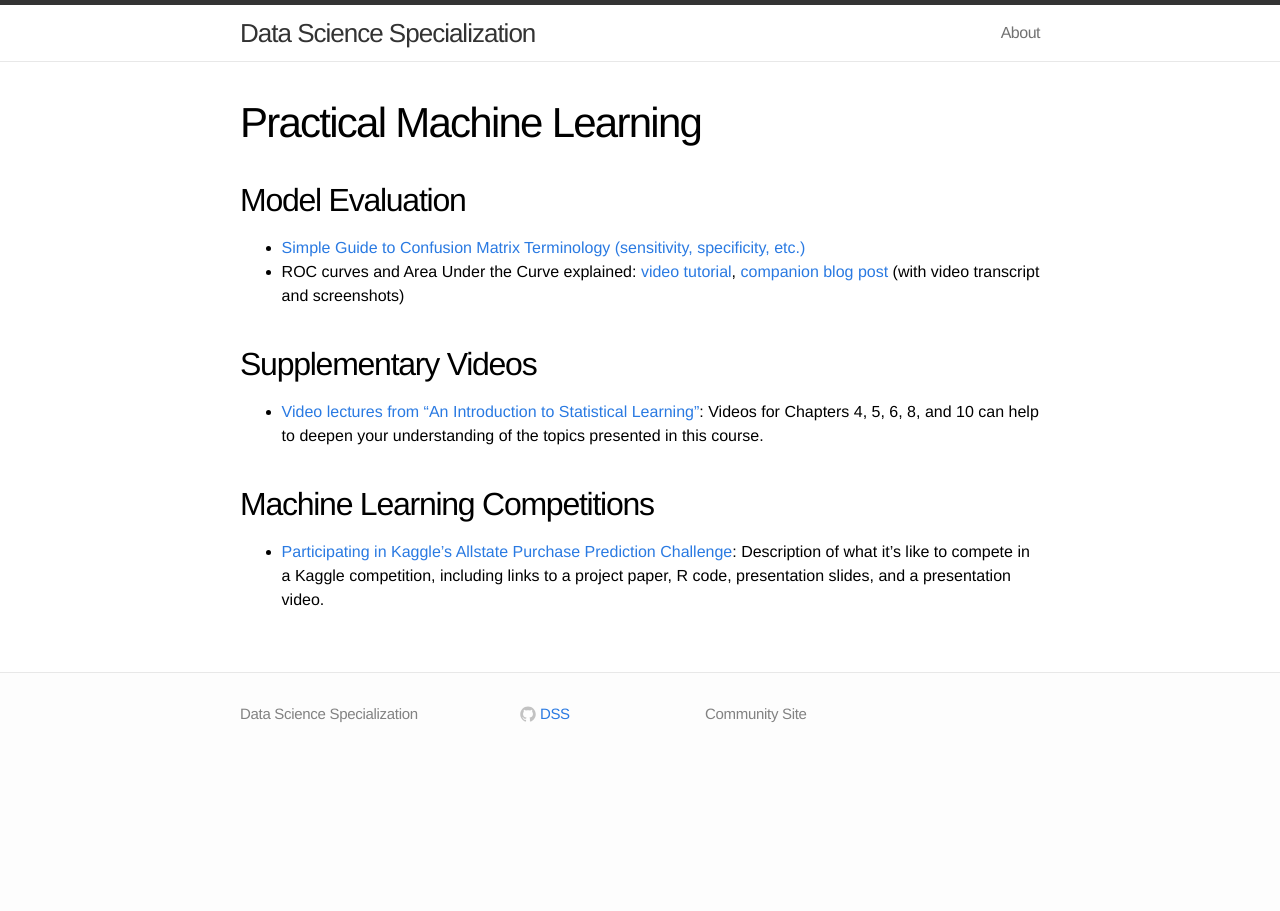
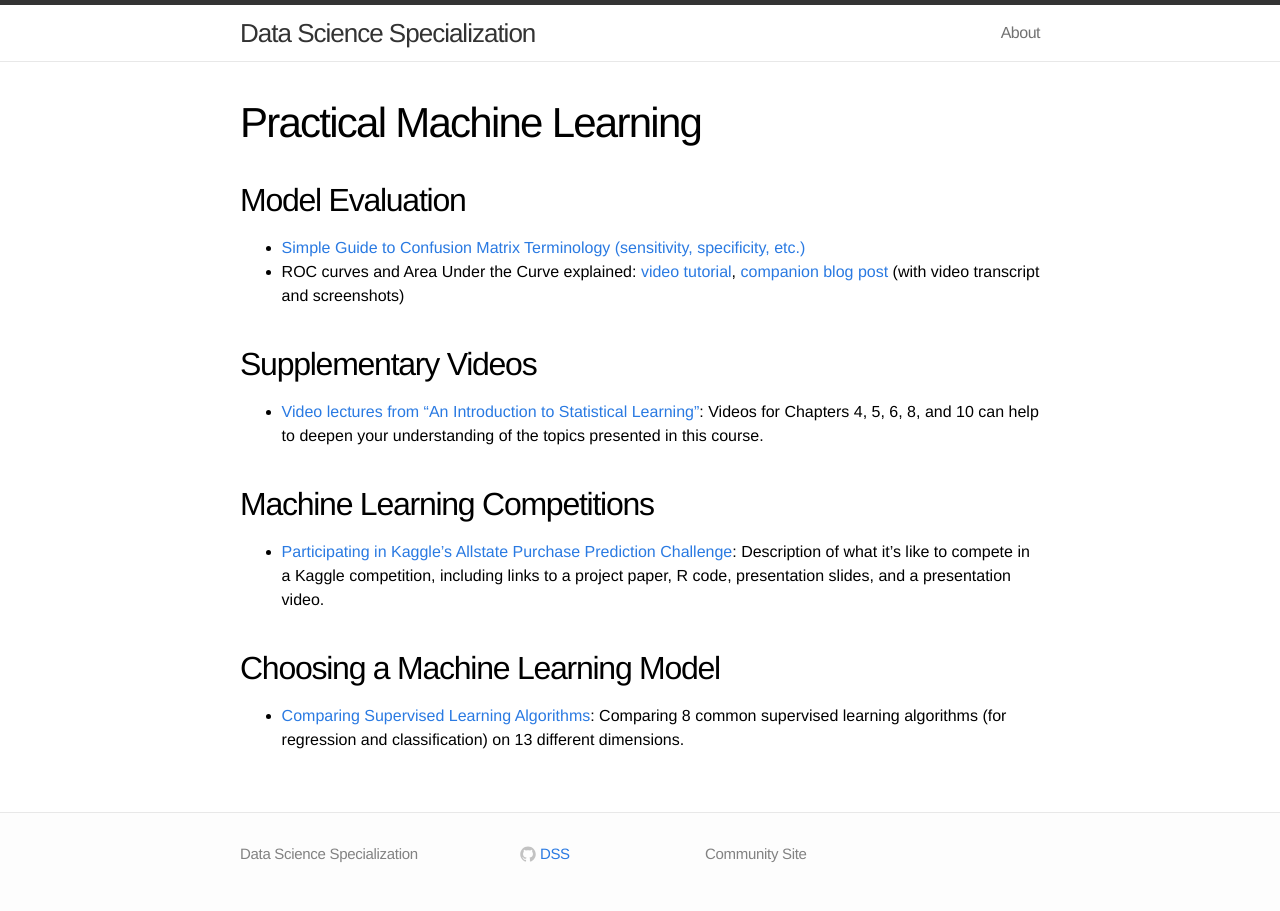
Before and after one commit to DataScienceSpecialization/DataScienceSpecialization.github.io, a Jekyll site: the page built from pml.md, in a window 1280 px wide. Built offline with Jekyll 4.4.1, drawn with Linux system fonts in a browser that asks for light colours.

Commit message:
add comparison of supervised learning algorithms to PML page

```diff
--- a/pml.md
+++ b/pml.md
@@ -16,3 +16,7 @@ permalink: /pml/
 ## Machine Learning Competitions
 
 - [Participating in Kaggle's Allstate Purchase Prediction Challenge](http://www.dataschool.io/kaggle-allstate-purchase-prediction-challenge/): Description of what it's like to compete in a Kaggle competition, including links to a project paper, R code, presentation slides, and a presentation video.
+
+## Choosing a Machine Learning Model
+
+- [Comparing Supervised Learning Algorithms](http://www.dataschool.io/comparing-supervised-learning-algorithms/): Comparing 8 common supervised learning algorithms (for regression and classification) on 13 different dimensions.
```
